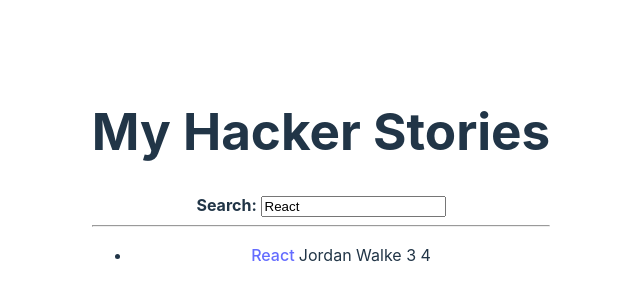
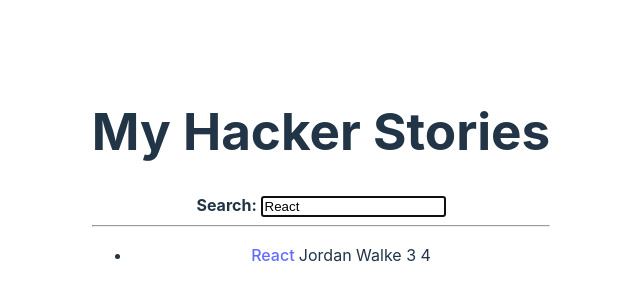
Before and after one commit to JustinRobbins7/hacker-stories, a React (Vite) app: page / in a window 1280 px wide. Shown: the part 224-524 px from the top of the page, without its empty margins (319-959 px from the left). Built offline with nearby package versions, Linux system fonts and the light colour scheme.

Commit message:
Section 26 - Imperative React

```diff
--- a/src/App.jsx
+++ b/src/App.jsx
@@ -56,6 +56,7 @@ const App = () => {
         id='search'
         type='text'
         value={searchTerm}
+        isFocused
         onInputChange={handleSearch}
       >
         <strong>Search: </strong>
@@ -73,7 +74,7 @@ const App = () => {
 
 // Component previously known as Search
 // Can leverage child value
-const InputWithLabel = ({id, type = 'text', value, onInputChange, children}) => (
+const InputWithLabel = ({id, type = 'text', value, isFocused, onInputChange, children}) => (
     <>
       <label htmlFor={id}>{children}</label>
       {/* Remember to pass the function itself, not the return value (e.g. handleChange())*/}
@@ -81,6 +82,7 @@ const InputWithLabel = ({id, type = 'text', value, onInputChange, children}) =>
         id={id}
         type={type}
         value={value}
+        autoFocus={isFocused}
         onChange={onInputChange}/>
     </>
   );
```
